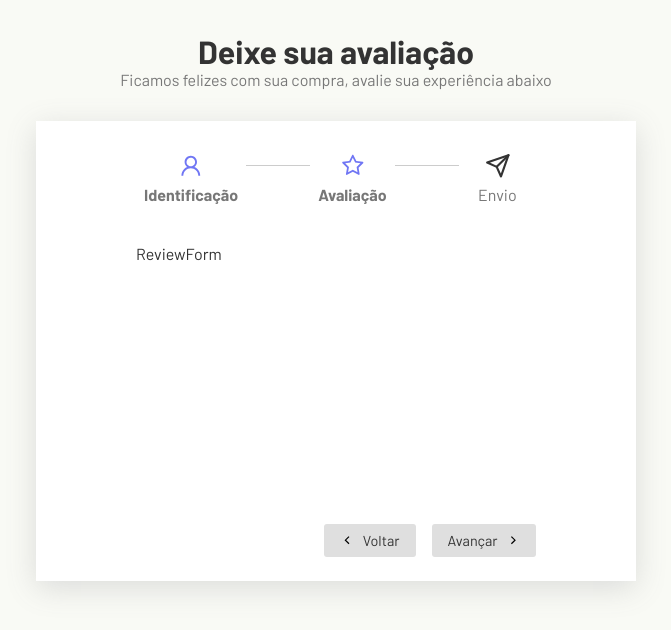
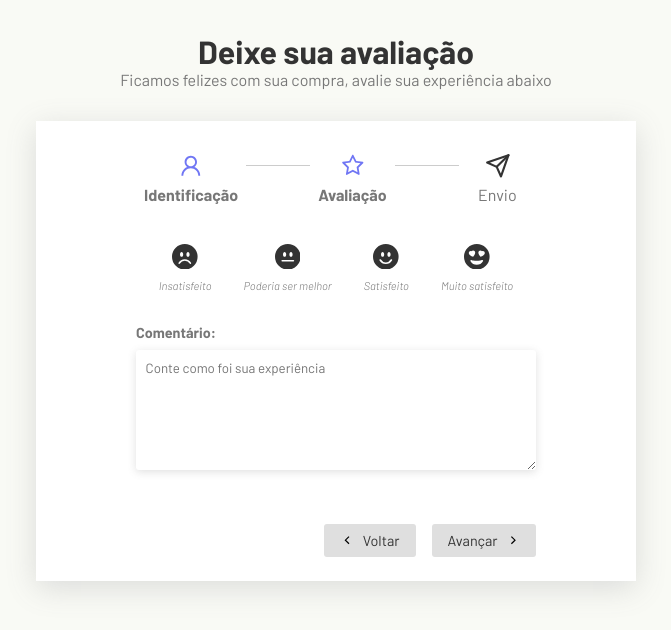
Before and after one commit to lauromiottojr/multstep-form-react, a React (Vite) app: page / in a window 1280 px wide. Both pictures are taken after typing "Sample", "name@example.com" into the empty fields and a click on the button "Avançar". Shown: the top 630 px of the page, without its empty margins (304-975 px from the left). Built offline with nearby package versions, Linux system fonts and the light colour scheme.

Commit message:
ReviewForm component

```diff
--- /dev/null
+++ b/src/components/ReviewForm.css
@@ -0,0 +1,38 @@
+.formControl.scoreContainer {
+    flex-direction: row;
+    gap: 2rem;
+    justify-content: center;
+}
+
+.scoreContainer svg {
+    font-size: 1.6rem;
+    cursor: pointer;
+    transition: .3s;
+}
+
+.scoreContainer svg:hover {
+    fill: #7076f4;
+}
+
+.scoreContainer input:checked~svg {
+    fill: #7076f4;
+}
+
+.radioContainer {
+    text-align: center;
+    position: relative;
+}
+
+.radioContainer input {
+    opacity: 0;
+    position: absolute;
+    top: 15px;
+    left: 30px;
+}
+
+.radioContainer p {
+    font-style: italic;
+    font-weight: 300;
+    font-size: .7rem;
+    margin-top: .4rem;
+}
--- a/src/components/ReviewForm.jsx
+++ b/src/components/ReviewForm.jsx
@@ -1,6 +1,37 @@
+import { BsFillEmojiHeartEyesFill, BsFillEmojiSmileFill, BsFillEmojiNeutralFill, BsFillEmojiFrownFill } from 'react-icons/bs'
+
+import './ReviewForm.css'
+
 const ReviewForm = () => {
     return (
-        <div>ReviewForm</div>
+        <div className="reviewForm">
+            <div className="formControl scoreContainer">
+                <label className="radioContainer">
+                    <input type="radio" value="unsatisfied" name="review" required />
+                    <BsFillEmojiFrownFill />
+                    <p>Insatisfeito</p>
+                </label>
+                <label className="radioContainer">
+                    <input type="radio" value="neutral" name="review" required />
+                    <BsFillEmojiNeutralFill />
+                    <p>Poderia ser melhor</p>
+                </label>
+                <label className="radioContainer">
+                    <input type="radio" value="satisfied" name="review" required />
+                    <BsFillEmojiSmileFill />
+                    <p>Satisfeito</p>
+                </label>
+                <label className="radioContainer">
+                    <input type="radio" value="very-satisfied" name="review" required />
+                    <BsFillEmojiHeartEyesFill />
+                    <p>Muito satisfeito</p>
+                </label>
+            </div>
+            <div className="formControl">
+                <label htmlFor="comment">Comentário:</label>
+                <textarea name="comment" id="comment" placeholder='Conte como foi sua experiência' required></textarea>
+            </div>
+        </div>
     )
 }
 
```
